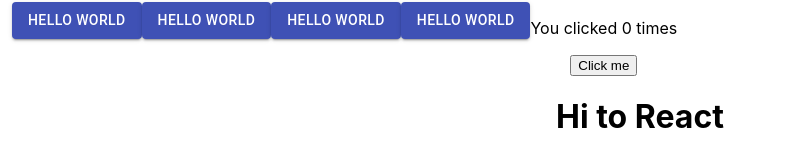
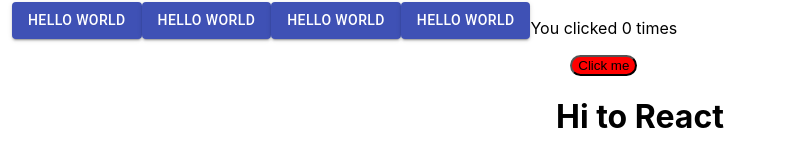
Before and after one commit to manimovassagh/reactapp, a React (Create React App) app: page / in a window 1280 px wide. Shown: the top 159 px of the page, without its empty margins (0-795 px from the left). Built offline with nearby package versions, Linux system fonts and the light colour scheme.

Commit message:
button styling

```diff
--- a/src/Date.js
+++ b/src/Date.js
@@ -10,7 +10,7 @@ function LikeCounter() {
 
     <div>
       <p>You clicked {count} times</p>
-      <button onClick={() => setCount(count + 1)}>
+      <button style={{backgroundColor:'red', borderRadius: '12px'}} onClick={() => setCount(count + 1)}>
         Click me
       </button>
     </div>
```
